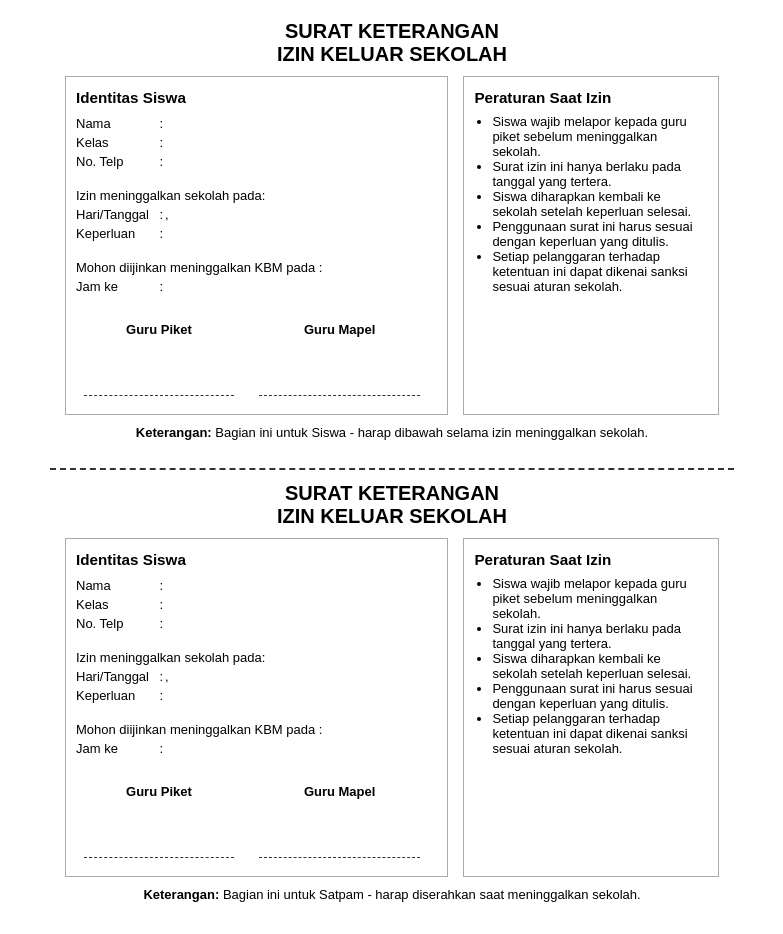
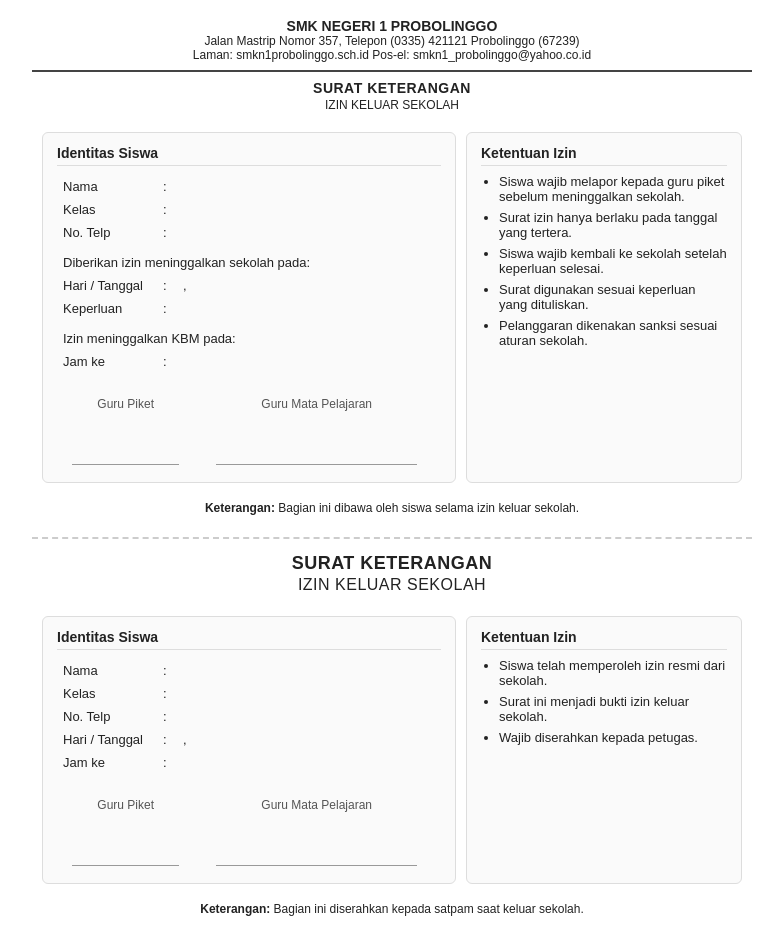
Before and after one commit to shinataputra/kurikulum-app, a PHP site: page /kurikulum-app/views/surat/cetak_pdf_template.php in a window 1280 px wide. Shown: the whole page, without its empty margins (248-1031 px from the left). Before the commit the page ends 902 px from the top, so only its background shows below. Run offline with PHP 8.4, Linux system fonts and the light colour scheme; the template is opened without the code that fills it, so the values that code supplies are empty.

Commit message:
update : template cetak surat ijin

```diff
--- a/views/surat/cetak_pdf_template.php
+++ b/views/surat/cetak_pdf_template.php
@@ -7,54 +7,68 @@
     <link rel="icon" type="image/png" href="assets/img/iconsmexa.png">
     <style>
         body {
-            font-family: Arial, sans-serif;
-            /* padding: 25px 20px 20px 20px; */
+            font-family: "Arial", "Helvetica", sans-serif;
             font-size: 13px;
-            box-sizing: border-box;
-            /* max-width: 800px; */
-            /* margin: 0 auto; */
-            padding: 20px 8px 18px 8px;
-            max-width: 700px;
+            color: #222;
+            padding: 18px 10px;
+            max-width: 720px;
             margin: 0 auto;
         }
 
         .kop {
             text-align: center;
-            margin-bottom: 10px;
+            margin-bottom: 12px;
         }
 
         .kop h2 {
             margin: 0;
-            font-size: 20px;
+            font-size: 18px;
+            letter-spacing: 0.5px;
         }
 
-        .kop p {
-            margin: 2px 0;
-            font-size: 12px;
+        .kop h2:last-child {
+            font-size: 16px;
+            font-weight: normal;
+            margin-top: 2px;
         }
 
         .main-table {
             width: 100%;
             border-collapse: separate;
-            border-spacing: 15px 0;
-            margin-bottom: 10px;
+            border-spacing: 10px;
+            margin-bottom: 8px;
         }
 
         .main-td {
+            background: #fafafa;
+            border: 1px solid #ddd;
+            border-radius: 6px;
+            padding: 12px 14px;
             vertical-align: top;
-            background: #fff;
-            border: 1px solid #aaa;
-            padding: 12px 10px;
-            font-size: 13px;
         }
 
         h3 {
-            margin-top: 0;
-            margin-bottom: 8px;
+            margin: 0 0 8px 0;
+            font-size: 14px;
+            border-bottom: 1px solid #ddd;
+            padding-bottom: 4px;
+        }
+
+        table td {
+            padding: 3px 4px;
+        }
+
+        ul {
+            padding-left: 18px;
+            margin: 6px 0 0 0;
+        }
+
+        ul li {
+            margin-bottom: 6px;
         }
 
         .ttd {
-            margin-top: 24px;
+            margin-top: 18px;
         }
 
         .ttd table {
@@ -63,94 +77,118 @@
         }
 
         .ttd .label {
-            font-weight: bold;
-            padding-bottom: 8px;
+            font-size: 12px;
+            color: #555;
+            padding-bottom: 6px;
         }
 
         .garis-ttd {
-            border-bottom: 1px dashed #333;
-            width: 90%;
-            margin: 18px auto 4px auto;
-            height: 30px;
-        }
-
-        ul {
-            padding-left: 18px;
-            margin-top: 0;
+            border-bottom: 1px solid #999;
+            width: 85%;
+            margin: 20px auto 0 auto;
+            height: 22px;
         }
 
         .split {
-            border-top: 2px dashed #333;
-            margin: 28px 0 12px 0;
+            border-top: 2px dashed #ccc;
+            margin: 22px 0 14px 0;
         }
 
-        table {
-            border-collapse: collapse;
-            margin-bottom: 0;
-        }
-
-        td {
-            padding: 2px 8px 2px 0;
+        .keterangan {
+            font-size: 12px;
+            text-align: center;
+            color: #444;
+            margin-top: 4px;
         }
     </style>
+
 </head>
 
 <body>
-    <!-- Surat Guru Piket -->
-    <div class="kop">
-        <h2>SURAT KETERANGAN</h2>
-        <h2>IZIN KELUAR SEKOLAH</h2>
+
+    <!-- ================= SURAT UNTUK SISWA ================= -->
+    <div class="kop" style="text-align:center; margin-bottom:10px;">
+        <div style="font-size:14px; font-weight:bold;">
+            SMK NEGERI 1 PROBOLINGGO
+        </div>
+        <div style="font-size:12px;">
+            Jalan Mastrip Nomor 357, Telepon (0335) 421121 Probolinggo (67239)<br>
+            Laman: smkn1probolinggo.sch.id Pos-el: smkn1_probolinggo@yahoo.co.id
+
+        </div>
+
+
+        <hr style="border:1px solid #444; margin:8px 0;">
+
+        <div style="margin-top:6px;">
+            <div style="font-size:14px; font-weight:bold; letter-spacing:0.5px;">
+                SURAT KETERANGAN
+            </div>
+            <div style="font-size:12px; margin-top:2px;">
+                IZIN KELUAR SEKOLAH
+            </div>
+        </div>
     </div>
+
+
     <table class="main-table">
         <tr>
-            <!-- Identitas -->
+            <!-- IDENTITAS -->
             <td class="main-td" style="width:60%">
                 <h3>Identitas Siswa</h3>
+
                 <table style="width:100%;">
                     <tr>
-                        <td style="width:75px; padding-right:2px;">Nama</td>
-                        <td style="width:10px; text-align:right; padding-right:2px;">:</td>
+                        <td style="width:90px;">Nama</td>
+                        <td style="width:10px;">:</td>
                         <td><?= htmlspecialchars($surat['nama']) ?></td>
                     </tr>
                     <tr>
-                        <td style="width:75px; padding-right:2px;">Kelas</td>
-                        <td style="width:10px; text-align:right; padding-right:2px;">:</td>
+                        <td>Kelas</td>
+                        <td>:</td>
                         <td><?= htmlspecialchars($surat['kelas']) ?></td>
                     </tr>
                     <tr>
-                        <td style="width:75px; padding-right:2px;">No. Telp</td>
-                        <td style="width:10px; text-align:right; padding-right:2px;">:</td>
+                        <td>No. Telp</td>
+                        <td>:</td>
                         <td><?= htmlspecialchars($surat['no_telp']) ?></td>
                     </tr>
+
                     <tr>
-                        <td colspan="3"><br>Izin meninggalkan sekolah pada:</td>
+                        <td colspan="3" style="padding-top:10px;">
+                            Diberikan izin meninggalkan sekolah pada:
+                        </td>
                     </tr>
+
                     <tr>
-                        <td style="width:75px; padding-right:2px;">Hari/Tanggal</td>
-                        <td style="width:10px; text-align:right; padding-right:2px;">:</td>
+                        <td>Hari / Tanggal</td>
+                        <td>:</td>
                         <td><?= $hari . ', ' . $tanggal ?></td>
                     </tr>
                     <tr>
-                        <td style="width:75px; padding-right:2px; vertical-align:top;">Keperluan</td>
-                        <td style="width:10px; text-align:right; padding-right:2px; vertical-align:top;">:</td>
-                        <td style="vertical-align:top;">
-                            <?= nl2br(htmlspecialchars($surat['keperluan'])) ?>
+                        <td style="vertical-align:top;">Keperluan</td>
+                        <td style="vertical-align:top;">:</td>
+                        <td><?= nl2br(htmlspecialchars($surat['keperluan'])) ?></td>
+                    </tr>
+
+                    <tr>
+                        <td colspan="3" style="padding-top:10px;">
+                            Izin meninggalkan KBM pada:
                         </td>
                     </tr>
+
                     <tr>
-                        <td colspan="3"><br>Mohon diijinkan meninggalkan KBM pada :</td>
-                    </tr>
-                    <tr>
-                        <td style="width:75px; padding-right:2px;">Jam ke</td>
-                        <td style="width:10px; text-align:right; padding-right:2px;">:</td>
+                        <td>Jam ke</td>
+                        <td>:</td>
                         <td><?= htmlspecialchars($surat['jam_ke']) ?></td>
                     </tr>
                 </table>
+
                 <div class="ttd">
                     <table>
                         <tr>
                             <td class="label">Guru Piket</td>
-                            <td class="label">Guru Mapel</td>
+                            <td class="label">Guru Mata Pelajaran</td>
                         </tr>
                         <tr>
                             <td>
@@ -163,82 +201,72 @@
                     </table>
                 </div>
             </td>
-            <!-- Peraturan -->
+
+            <!-- PERATURAN -->
             <td class="main-td" style="width:40%">
-                <h3>Peraturan Saat Izin</h3>
+                <h3>Ketentuan Izin</h3>
                 <ul>
                     <li>Siswa wajib melapor kepada guru piket sebelum meninggalkan sekolah.</li>
-                    <li>Surat izin ini hanya berlaku pada tanggal yang tertera.</li>
-                    <li>Siswa diharapkan kembali ke sekolah setelah keperluan selesai.</li>
-                    <li>Penggunaan surat ini harus sesuai dengan keperluan yang ditulis.</li>
-                    <li>Setiap pelanggaran terhadap ketentuan ini dapat dikenai sanksi sesuai aturan sekolah.</li>
+                    <li>Surat izin hanya berlaku pada tanggal yang tertera.</li>
+                    <li>Siswa wajib kembali ke sekolah setelah keperluan selesai.</li>
+                    <li>Surat digunakan sesuai keperluan yang dituliskan.</li>
+                    <li>Pelanggaran dikenakan sanksi sesuai aturan sekolah.</li>
                 </ul>
-
             </td>
         </tr>
     </table>
-    <div style="font-size:13px;margin-bottom:6px;text-align:center;">
-        <strong>Keterangan:</strong> Bagian ini untuk Siswa - harap dibawah selama izin meninggalkan sekolah.
+
+    <div style="font-size:12px;text-align:center;margin-top:6px;">
+        <strong>Keterangan:</strong> Bagian ini dibawa oleh siswa selama izin keluar sekolah.
     </div>
 
     <div class="split"></div>
 
-    <!-- Surat Satpam -->
+    <!-- ================= SURAT UNTUK SATPAM ================= -->
     <div class="kop">
         <h2>SURAT KETERANGAN</h2>
         <h2>IZIN KELUAR SEKOLAH</h2>
+    </div>
 
-    </div>
     <table class="main-table">
         <tr>
-            <!-- Identitas -->
+            <!-- IDENTITAS -->
             <td class="main-td" style="width:60%">
                 <h3>Identitas Siswa</h3>
+
                 <table style="width:100%;">
                     <tr>
-                        <td style="width:75px; padding-right:2px;">Nama</td>
-                        <td style="width:10px; text-align:right; padding-right:2px;">:</td>
+                        <td style="width:90px;">Nama</td>
+                        <td style="width:10px;">:</td>
                         <td><?= htmlspecialchars($surat['nama']) ?></td>
                     </tr>
                     <tr>
-                        <td style="width:75px; padding-right:2px;">Kelas</td>
-                        <td style="width:10px; text-align:right; padding-right:2px;">:</td>
+                        <td>Kelas</td>
+                        <td>:</td>
                         <td><?= htmlspecialchars($surat['kelas']) ?></td>
                     </tr>
                     <tr>
-                        <td style="width:75px; padding-right:2px;">No. Telp</td>
-                        <td style="width:10px; text-align:right; padding-right:2px;">:</td>
+                        <td>No. Telp</td>
+                        <td>:</td>
                         <td><?= htmlspecialchars($surat['no_telp']) ?></td>
                     </tr>
                     <tr>
-                        <td colspan="3"><br>Izin meninggalkan sekolah pada:</td>
-                    </tr>
-                    <tr>
-                        <td style="width:75px; padding-right:2px;">Hari/Tanggal</td>
-                        <td style="width:10px; text-align:right; padding-right:2px;">:</td>
+                        <td>Hari / Tanggal</td>
+                        <td>:</td>
                         <td><?= $hari . ', ' . $tanggal ?></td>
                     </tr>
                     <tr>
-                        <td style="width:75px; padding-right:2px; vertical-align:top;">Keperluan</td>
-                        <td style="width:10px; text-align:right; padding-right:2px; vertical-align:top;">:</td>
-                        <td style="vertical-align:top;">
-                            <?= nl2br(htmlspecialchars($surat['keperluan'])) ?>
-                        </td>
-                    </tr>
-                    <tr>
-                        <td colspan="3"><br>Mohon diijinkan meninggalkan KBM pada :</td>
-                    </tr>
-                    <tr>
-                        <td style="width:75px; padding-right:2px;">Jam ke</td>
-                        <td style="width:10px; text-align:right; padding-right:2px;">:</td>
+                        <td>Jam ke</td>
+                        <td>:</td>
                         <td><?= htmlspecialchars($surat['jam_ke']) ?></td>
                     </tr>
                 </table>
+
                 <div class="ttd">
                     <table>
                         <tr>
                             <td class="label">Guru Piket</td>
-                            <td class="label">Guru Mapel</td>
+                            <td class="label">Guru Mata Pelajaran</td>
                         </tr>
                         <tr>
                             <td>
@@ -251,23 +279,24 @@
                     </table>
                 </div>
             </td>
-            <!-- Peraturan -->
+
+            <!-- PERATURAN -->
             <td class="main-td" style="width:40%">
-                <h3>Peraturan Saat Izin</h3>
+                <h3>Ketentuan Izin</h3>
                 <ul>
-                    <li>Siswa wajib melapor kepada guru piket sebelum meninggalkan sekolah.</li>
-                    <li>Surat izin ini hanya berlaku pada tanggal yang tertera.</li>
-                    <li>Siswa diharapkan kembali ke sekolah setelah keperluan selesai.</li>
-                    <li>Penggunaan surat ini harus sesuai dengan keperluan yang ditulis.</li>
-                    <li>Setiap pelanggaran terhadap ketentuan ini dapat dikenai sanksi sesuai aturan sekolah.</li>
+                    <li>Siswa telah memperoleh izin resmi dari sekolah.</li>
+                    <li>Surat ini menjadi bukti izin keluar sekolah.</li>
+                    <li>Wajib diserahkan kepada petugas.</li>
                 </ul>
-
             </td>
         </tr>
     </table>
-    <div style="font-size:13px;margin-bottom:6px;text-align:center;">
-        <strong>Keterangan:</strong> Bagian ini untuk Satpam - harap diserahkan saat meninggalkan sekolah.
+
+    <div style="font-size:12px;text-align:center;margin-top:6px;">
+        <strong>Keterangan:</strong> Bagian ini diserahkan kepada satpam saat keluar sekolah.
     </div>
+
 </body>
 
+
 </html>
```
Also changed, not shown: 1 other file.
